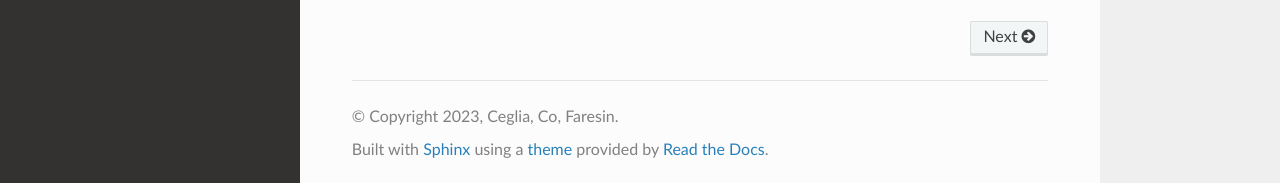
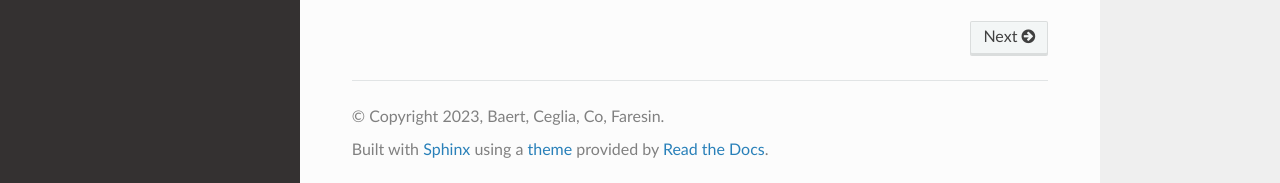
Before and after one commit to s2mLab/pyScienceMode, a Sphinx documentation site: the page built from docs/index.rst, in a window 1280 px wide and 938 px high. Shown: the part 752-935 px from the top of the window. Built offline with Sphinx 7.4.7 and the Read the Docs theme 2.0.0, drawn with Linux system fonts in a browser that asks for light colours.

Commit message:
change name order

```diff
--- a/docs/conf.py
+++ b/docs/conf.py
@@ -19,11 +19,11 @@
 # -- Project information -----------------------------------------------------
 
 project = "pyScienceMode"
-copyright = "2023, Ceglia, Co, Faresin"
-author = "Ceglia, Co, Faresin"
+copyright = "2023, Baert, Ceglia, Co, Faresin"
+author = "Baert, Ceglia, Co, Faresin "
 
 # The full version, including alpha/beta/rc tags
-release = "1.0.0"
+release = "1.1"
 
 
 # -- General configuration ---------------------------------------------------
```
